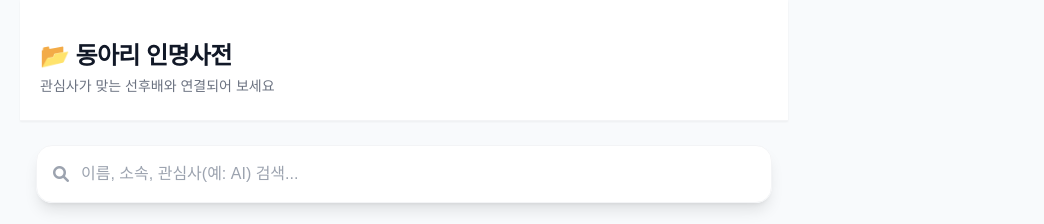
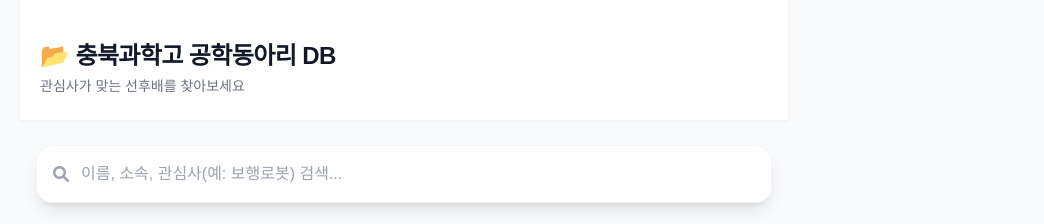
Before and after one commit to CBSH-genie/CBSH_genie_DB, a plain HTML site: page index.html in a window 1280 px wide. Shown: the top 224 px of the page, without its empty margins (236-1280 px from the left). Drawn offline with nearby package versions, Linux system fonts and the light colour scheme; no server answers; a web font is replaced by a local one.

Commit message:
Update index.html: Change title and header text to reflect new project name, and modify search placeholder for clarity.

```diff
--- a/index.html
+++ b/index.html
@@ -3,7 +3,7 @@
 <head>
     <meta charset="UTF-8">
     <meta name="viewport" content="width=device-width, initial-scale=1.0, maximum-scale=1.0, user-scalable=no">
-    <title>동아리 인명사전</title>
+    <title>충북과학고 공학동아리 DB</title>
     <script src="https://cdn.tailwindcss.com"></script>
     <link rel="stylesheet" href="https://cdnjs.cloudflare.com/ajax/libs/font-awesome/6.0.0/css/all.min.css">
     <style>
@@ -56,8 +56,8 @@
 <body class="max-w-3xl mx-auto min-h-screen pb-24 relative">
 
     <header class="pt-10 pb-6 px-5 bg-white shadow-sm border-b border-gray-100 mb-6">
-        <h1 class="text-2xl font-bold text-gray-900 tracking-tight">📂 동아리 인명사전</h1>
-        <p class="text-gray-500 text-sm mt-1">관심사가 맞는 선후배와 연결되어 보세요</p>
+        <h1 class="text-2xl font-bold text-gray-900 tracking-tight">📂 충북과학고 공학동아리 DB</h1>
+        <p class="text-gray-500 text-sm mt-1">관심사가 맞는 선후배를 찾아보세요</p>
     </header>
 
     <div class="sticky top-4 z-30 px-4 mb-6">
@@ -67,7 +67,7 @@
             </div>
             <input type="text" id="search-input"
                    class="block w-full pl-11 pr-10 py-4 rounded-2xl text-gray-900 placeholder-gray-400 bg-transparent focus:outline-none focus:ring-2 focus:ring-blue-500 transition-all text-base"
-                   placeholder="이름, 소속, 관심사(예: AI) 검색...">
+                   placeholder="이름, 소속, 관심사(예: 보행로봇) 검색...">
             <button id="clear-btn" class="absolute inset-y-0 right-0 pr-4 flex items-center text-gray-400 hover:text-gray-600 hidden" onclick="clearSearch()">
                 <i class="fas fa-times-circle"></i>
             </button>
```
